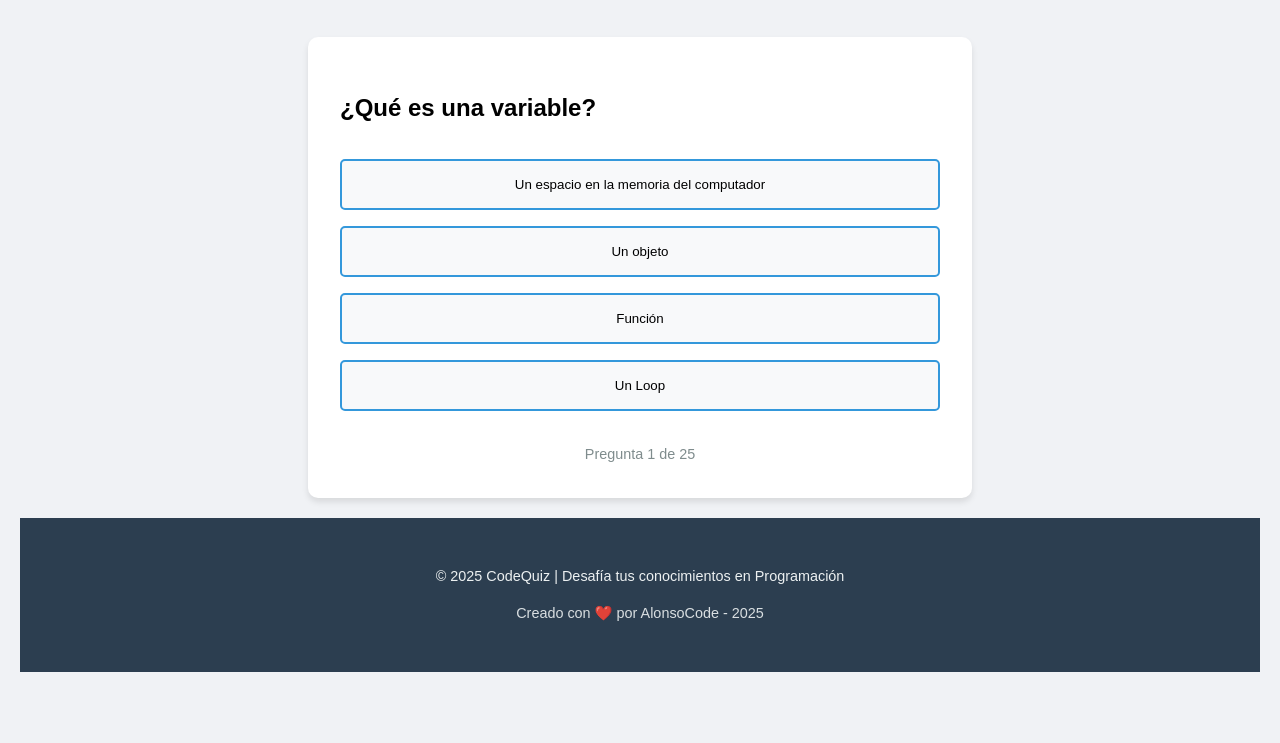
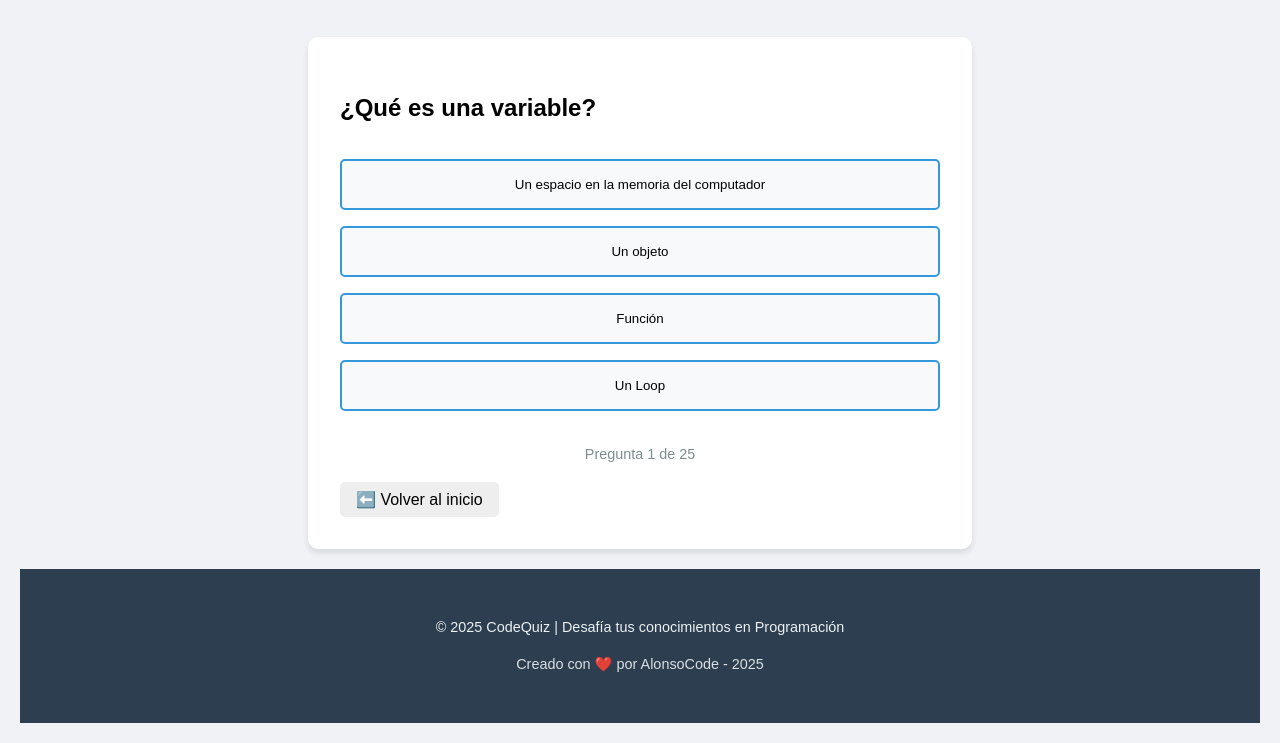
Before and after one commit to uavargas/CodeQuiz, a plain HTML site: page index.html in a window 1280 px wide. Both pictures are taken after a click on the element 197 px from the left and 364 px from the top of the page. Shown: the part 123-866 px from the top of the page. Before the commit the page ends 815 px from the top, so only its background shows below. Drawn offline with Linux system fonts and the light colour scheme.

Commit message:
agregando el tipico de Java preguntas y respuestas

```diff
--- a/app.js
+++ b/app.js
@@ -1,14 +1,10 @@
 // app.js
+
 const preguntas = {
   logica: [
     {
       pregunta: "¿Qué es una variable?",
-      opciones: [
-        "Un espacio en la memoria del computador",
-        "Un objeto",
-        "Función",
-        "Un Loop",
-      ],
+      opciones: ["Un espacio en la memoria del computador", "Un objeto", "Función", "Un Loop"],
       correcta: 0,
       dificultad: "facil",
     },
@@ -265,62 +261,188 @@ const preguntas = {
       ],
       correcta: 0,
       dificultad: "dificil",
+
+  }
+  ],
+  java: [
+    // Nivel fácil
+    {
+      pregunta: "¿Qué es Java?",
+      opciones: [
+        "Un sistema operativo",
+        "Un lenguaje de programación orientado a objetos",
+        "Un navegador web",
+        "Una base de datos"
+      ],
+      correcta: 1,
+      dificultad: "facil"
     },
+    {
+      pregunta: "¿Cuál es la extensión de un archivo compilado en Java?",
+      opciones: [".java", ".class", ".exe", ".jar"],
+      correcta: 1,
+      dificultad: "facil"
+    },
+    {
+      pregunta: "¿Qué palabra clave se usa para definir una clase en Java?",
+      opciones: ["function", "define", "class", "object"],
+      correcta: 2,
+      dificultad: "facil"
+    },
+    {
+      pregunta: "¿Qué método es el punto de entrada de un programa Java?",
+      opciones: [
+        "start()",
+        "main()",
+        "run()",
+        "init()"
       ],
-  // Agregar más preguntas para otros temas...
+      correcta: 1,
+      dificultad: "facil"
+    },
+    {
+      pregunta: "¿Cuál es el tipo de dato correcto para almacenar texto en Java?",
+      opciones: ["int", "String", "char", "float"],
+      correcta: 1,
+      dificultad: "facil"
+    },
 
-  // Mensaje para indicar que Java está en desarrollo
-  java: [
-    // EN DESARROLLO: Próximamente preguntas sobre Java
+    // Nivel medio
+    {
+      pregunta: "¿Qué es la JVM?",
+      opciones: [
+        "Java Virtual Machine",
+        "Java Version Manager",
+        "Java Value Method",
+        "Java View Model"
       ],
+      correcta: 0,
+      dificultad: "medio"
+    },
+    {
+      pregunta: "¿Qué estructura de control permite ejecutar diferentes bloques según un valor?",
+      opciones: ["if", "loop", "switch", "try"],
+      correcta: 2,
+      dificultad: "medio"
+    },
+    {
+      pregunta: "¿Qué palabra clave se usa para heredar una clase en Java?",
+      opciones: ["implements", "inherits", "extends", "super"],
+      correcta: 2,
+      dificultad: "medio"
+    },
+    {
+      pregunta: "¿Qué es el polimorfismo en Java?",
+      opciones: [
+        "Crear múltiples constructores",
+        "Tener varias clases con el mismo nombre",
+        "Capacidad de un objeto de adoptar múltiples formas",
+        "Ninguna de las anteriores"
+      ],
+      correcta: 2,
+      dificultad: "medio"
+    },
+    {
+      pregunta: "¿Qué interfaz se implementa para crear hilos (threads) en Java?",
+      opciones: ["Runnable", "Threadable", "Concurrency", "Executor"],
+      correcta: 0,
+      dificultad: "medio"
+    },
 
-  git: [
-    // Preguntas sobre Git y GitHub...
+    // Nivel difícil
+    {
+      pregunta: "¿Cuál es el propósito del recolector de basura (Garbage Collector) en Java?",
+      opciones: [
+        "Eliminar archivos temporales",
+        "Limpiar el código fuente",
+        "Liberar memoria de objetos no utilizados",
+        "Reducir errores de sintaxis"
       ],
-
-  aws: [
-    // Preguntas sobre HTML...
+      correcta: 2,
+      dificultad: "dificil"
+    },
+    {
+      pregunta: "¿Qué es una excepción Checked en Java?",
+      opciones: [
+        "Una excepción que puede ser ignorada",
+        "Una excepción que el compilador obliga a manejar",
+        "Una excepción en tiempo de ejecución",
+        "Una excepción lógica"
       ],
-
-  javascript: [
-    // Preguntas sobre JavaScript...
+      correcta: 1,
+      dificultad: "dificil"
+    },
+    {
+      pregunta: "¿Qué hace la palabra clave `final` en una variable?",
+      opciones: [
+        "Permite que se pueda cambiar después",
+        "Hace que solo sea accesible dentro de un método",
+        "Impide que se modifique su valor una vez asignado",
+        "La convierte en una constante global"
       ],
-
-  desarrolloWeb: [
-    // Preguntas sobre Desarrollo Web...
+      correcta: 2,
+      dificultad: "dificil"
+    },
+    {
+      pregunta: "¿Qué es una clase abstracta?",
+      opciones: [
+        "Una clase sin métodos",
+        "Una clase que no se puede extender",
+        "Una clase que no puede ser instanciada directamente",
+        "Una clase sin atributos"
       ],
-
-  python: [
-    // Preguntas sobre Python...
+      correcta: 2,
+      dificultad: "dificil"
+    },
+    {
+      pregunta: "¿Qué anotación se utiliza para indicar que un método sobrescribe otro en Java?",
+      opciones: [
+        "@Override",
+        "@Overload",
+        "@Rewrite",
+        "@Implement"
       ],
-
-  basesDeDatos: [
-    // Preguntas sobre Bases de Datos...
+      correcta: 0,
+      dificultad: "dificil"
+    }
   ],
+  git: [],
+  aws: [],
+  javascript: [],
+  desarrolloWeb: [],
+  python: [],
+  basesDeDatos: [],
 };
 
 let temaActual = "";
 let preguntaActual = 0;
 let puntaje = 0;
 
+// 🚀 Iniciar el tema seleccionado
 function cargarTema(tema) {
-    if (tema === "java" || tema === "git" || tema ==="aws" || tema === "javascript"||tema ==="desarrollo-web" ||tema ==="python" || tema === "bases-de-datos") {
+  const temasEnDesarrollo = [
+    "git", "aws", "javascript", "desarrollo-web", "python", "basesDeDatos"
+  ];
+
+  if (temasEnDesarrollo.includes(tema)) {
     alert("🚧 Desafío en desarrollo. ¡Próximamente más preguntas! Esté Atento!!!");
     return;
   }
 
   temaActual = tema;
-    document.querySelector('.temas-container').classList.add('hidden');
-    document.getElementById('quiz-container').classList.remove('hidden');
+  document.querySelector(".temas-container").classList.add("hidden");
+  document.getElementById("quiz-container").classList.remove("hidden");
   iniciarQuiz();
 }
 
+// 🔄 Iniciar preguntas
 function iniciarQuiz() {
   puntaje = 0;
   preguntaActual = 0;
   mostrarPregunta();
 }
 
+// 🧠 Mostrar pregunta actual
 function mostrarPregunta() {
   const quizContainer = document.getElementById("quiz-container");
   const pregunta = preguntas[temaActual][preguntaActual];
@@ -328,31 +450,39 @@ function mostrarPregunta() {
   quizContainer.innerHTML = `
     <div class="quiz-card">
       <h2>${pregunta.pregunta}</h2>
+
       <div class="opciones-container">
-                ${pregunta.opciones
-                  .map(
+        ${pregunta.opciones.map(
           (opcion, index) => `
           <button class="opcion" onclick="seleccionarRespuesta(${index})">
             ${opcion}
           </button>
-                `
-                  )
-                  .join("")}
+        `).join("")}
       </div>
+
       <div class="quiz-progress">
-                Pregunta ${preguntaActual + 1} de ${
-    preguntas[temaActual].length
-  }
+        Pregunta ${preguntaActual + 1} de ${preguntas[temaActual].length}
+      </div>
+
+      <div class="volver-inicio">
+        <button onclick="volverAInicio()" class="btn-volver">⬅️ Volver al inicio</button>
       </div>
     </div>
   `;
 }
 
+// ✅ Permitir volver al inicio desde pregunta
+function volverAInicio() {
+  document.getElementById("quiz-container").classList.add("hidden");
+  document.querySelector(".temas-container").classList.remove("hidden");
+}
+
+// ✔️ Evaluar respuesta del usuario
 function seleccionarRespuesta(opcionIndex) {
   const opciones = document.querySelectorAll(".opcion");
   const pregunta = preguntas[temaActual][preguntaActual];
 
-  opciones.forEach((opcion) => (opcion.disabled = true));
+  opciones.forEach(btn => btn.disabled = true);
 
   if (opcionIndex === pregunta.correcta) {
     opciones[opcionIndex].classList.add("correcta");
@@ -365,9 +495,9 @@ function seleccionarRespuesta(opcionIndex) {
   setTimeout(siguientePregunta, 1500);
 }
 
+// ⏭️ Pasar a la siguiente pregunta
 function siguientePregunta() {
   preguntaActual++;
-
   if (preguntaActual < preguntas[temaActual].length) {
     mostrarPregunta();
   } else {
@@ -375,23 +505,24 @@ function siguientePregunta() {
   }
 }
 
+// 📊 Mostrar resultados finales
 function mostrarResultados() {
   const quizContainer = document.getElementById("quiz-container");
-  const porcentaje = (puntaje / preguntas[temaActual].length) * 100;
+  const total = preguntas[temaActual].length;
+  const porcentaje = (puntaje / total) * 100;
 
   quizContainer.innerHTML = `
     <div class="resultados-card">
       <h2>Resultados Finales</h2>
-            <p class="puntaje">${puntaje} / ${preguntas[temaActual].length}</p>
-            <p class="porcentaje">${porcentaje.toFixed(
-              1
-            )}% de respuestas correctas</p>
+      <p class="puntaje">${puntaje} / ${total}</p>
+      <p class="porcentaje">${porcentaje.toFixed(1)}% de respuestas correctas</p>
       <p>${obtenerFeedback(porcentaje)}</p>
       <button onclick="volverATemas()" class="btn-reiniciar">Volver a evaluar Temas</button>
     </div>
   `;
 }
 
+// 💬 Feedback según puntaje
 function obtenerFeedback(porcentaje) {
   if (porcentaje >= 90) return "¡Excelente trabajo! Dominas este tema 💪";
   if (porcentaje >= 70) return "¡Buen resultado! Sigue practicando 😊";
@@ -399,6 +530,7 @@ function obtenerFeedback(porcentaje) {
   return "¡Sigue practicando! El conocimiento se construye paso a paso 💡";
 }
 
+// 🔁 Volver al menú principal
 function volverATemas() {
   document.getElementById("quiz-container").classList.add("hidden");
   document.querySelector(".temas-container").classList.remove("hidden");
--- a/index.html
+++ b/index.html
@@ -74,11 +74,14 @@
 
             <!-- Tarjeta 6 - Desarrollo Web -->
             <article class="tema-card" onclick="cargarTema('desarrollo-web')">
-                <div class="tema-icon">🌐</div>
+                <div class="tema-icon">
+                  <i class="fas fa-globe"></i>
+                </div>
                 <h2>Desarrollo Web</h2>
                 <p>Conoce cómo funciona la web moderna.</p>
                 <div class="dificultad dificil">Difícil</div>
-            </article>
+              </article>
+
 
             <!-- Tarjeta 7 - Python -->
             <article class="tema-card" onclick="cargarTema('python')">
@@ -91,7 +94,7 @@
               </article>
 
             <!-- Tarjeta 8 - Bases de Datos -->
-            <article class="tema-card" onclick="cargarTema('base-de-datos')">
+            <article class="tema-card" onclick="cargarTema('basesDeDatos')">
                 <div class="tema-icon">
                   <i class="fas fa-database"></i>
                 </div>
--- a/styles.css
+++ b/styles.css
@@ -49,7 +49,7 @@ h1 {
 .tema-icon {
     font-size: 3em;
     margin-bottom: 15px;
-    color: #3498db;
+    color: #009e47;
 }
 
 .tema-card h2 {
@@ -118,6 +118,22 @@ h1 {
     font-size: 0.9rem;
     opacity: 0.9;
 }
+
+.btn-volver {
+    margin-top: 1rem;
+    padding: 0.5rem 1rem;
+    font-size: 1rem;
+    background-color: #eee;
+    border: none;
+    border-radius: 5px;
+    cursor: pointer;
+    transition: background-color 0.3s;
+  }
+
+  .btn-volver:hover {
+    background-color: #ddd;
+  }
+
 
 @media (max-width: 768px) {
     .footer {
```
Lines whose indentation alone changed are shown as unchanged.
